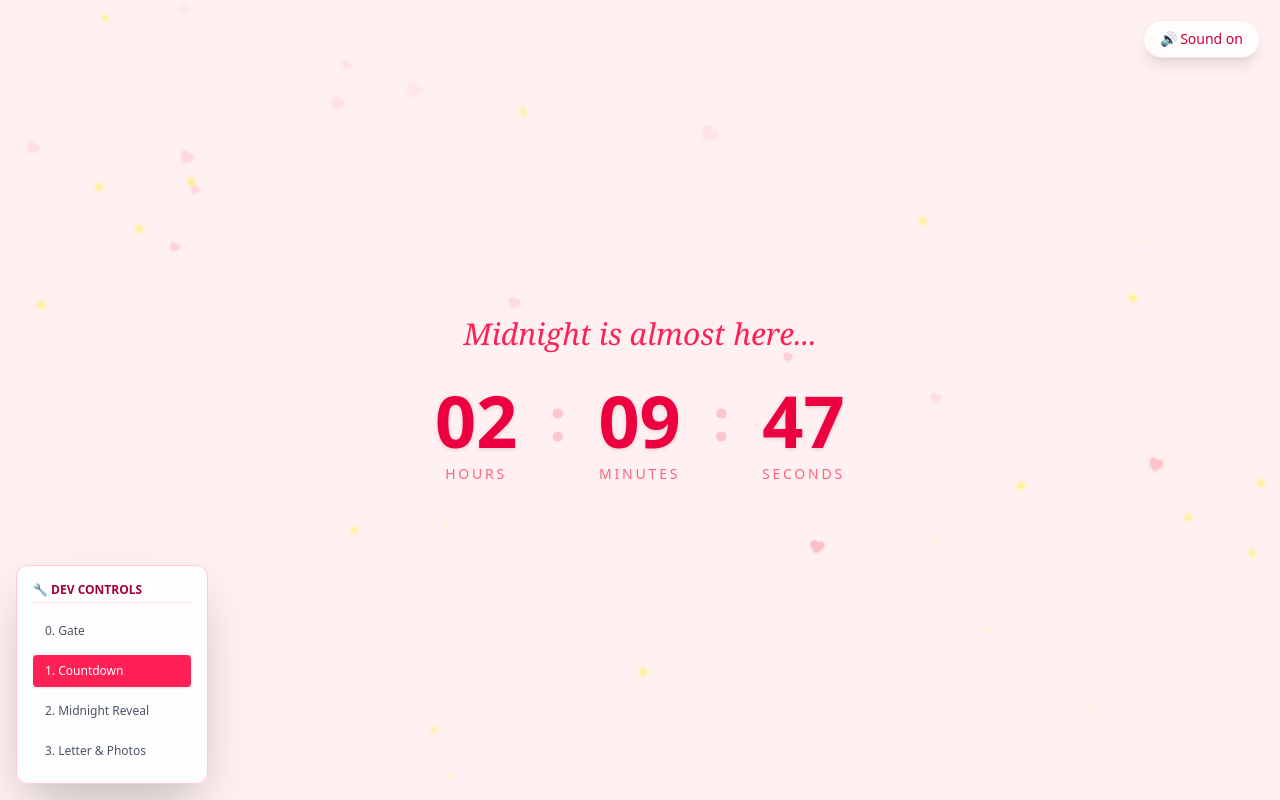
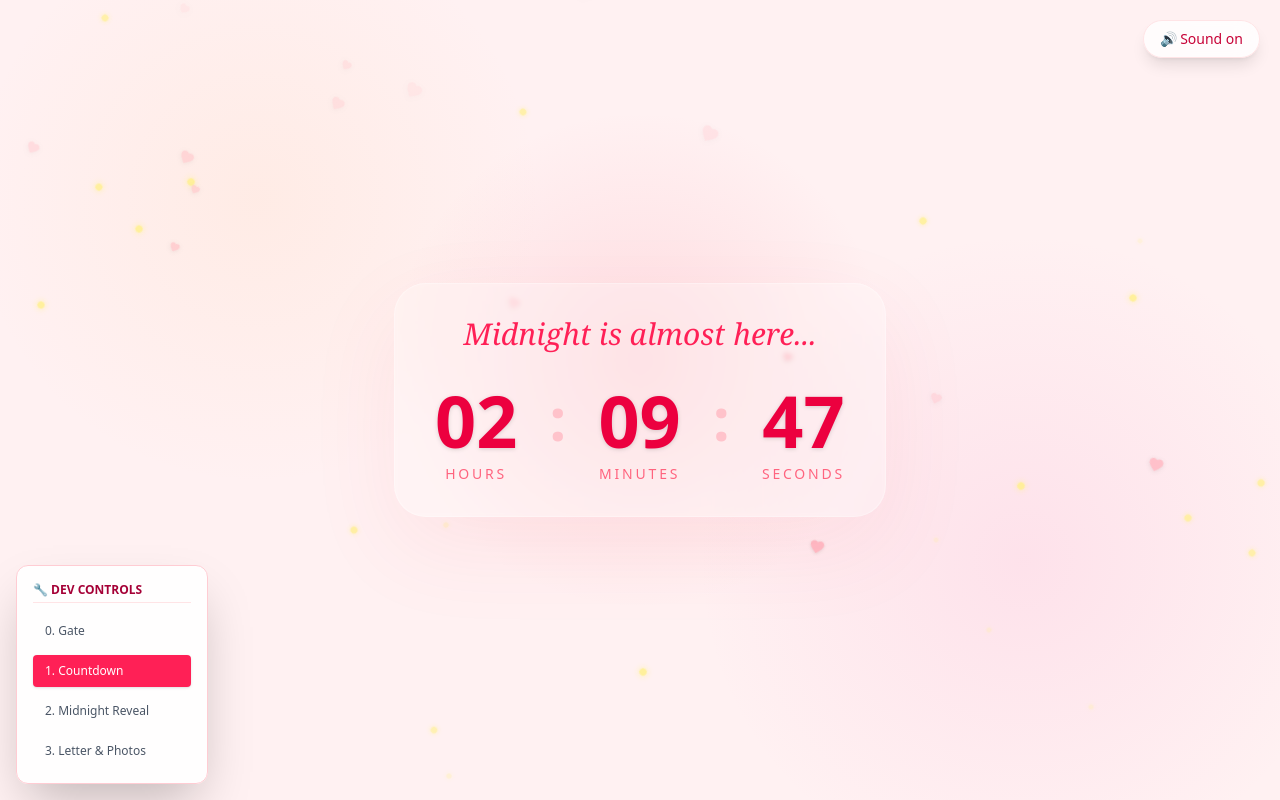
Before and after one commit to Henry336/birthday-microsite, a Next.js app: page / in a window 1280 px wide. Both pictures are taken after a click on the button "Tap to enter, my love". Built offline with nearby package versions, Linux system fonts and the light colour scheme; a web font is replaced by a local one.

Commit message:
QOL fixes

```diff
--- a/app/page.tsx
+++ b/app/page.tsx
@@ -34,11 +34,11 @@ const CONFIG = {
   // --- PHASE 2: MIDNIGHT REVEAL ---
   reveal: {
     title: "Happy 20th Birthday, <br/> my love!",
-    buttonText: "Read your letter →"
+    buttonText: "Read my letter →"
   },
 
   // --- PHASE 3: THE LETTER & PHOTOS ---
-  letterText: `🎉 🎉 Happy Birthday, Thel Thel! 🎉 🎉\n\nHappy Birthday ပါ ကလေးလေးရေ🥳🥳❤️ သဲသဲ အသက် ၂၀ တောင် ပြည့်သွားပြီပဲ 👀👀 မွေးနေ့ကစပြီး နောင်နှစ်ပေါင်းရာချီတဲ့အထိ ကျန်းမာချမ်းသာပြီး ကိုကိုနဲ့အမြဲတမ်း ပျော်ပျော်ရွှင်ရွှင်လက်တွဲသွားရပါစေ😋❤️ တောင်းတဲ့ဆုတွေလည်းပြည့်ပြီး ဘဝမှာလည်း အောင်မြင်မှုတွေ ပျော်ရွှင်မှုတွေ အများကြီးရပါစေနော် မှူးလေး😁🤍 \nအရမ်းချစ်တယ် ကလေးလေးရေ 😙😙😙😙❤️❤️❤️ အာာာဘွားးးးးး\n \n🎂ပျော်ရွှင်စရာ မွေးနေ့လေးဖြစ်ပါစေ မှူးလေး 🎂 နောက်လာမယ့် မွေးနေ့အဆက်ဆက်ကိုလည်း ဘဝလက်တွေဖော်တွေအဖြစ် ဖြတ်သန်းသွားကြရအောင်နော် 😚❤️❤️❤️ \n\nScroll down, my love — I saved some of my favorite memories of you.`,
+  letterText: `🎉 🎉 Happy Birthday, Thel Thel! 🎉 🎉\n\nHappy Birthday ပါ ကလေးလေးရေ🥳🥳❤️ သဲသဲ အသက် ၂၀ တောင် ပြည့်သွားပြီပဲ 👀👀 မွေးနေ့ကစပြီး နောင်နှစ်ပေါင်းရာချီတဲ့အထိ ကျန်းမာချမ်းသာပြီး ကိုကိုနဲ့အမြဲတမ်း ပျော်ပျော်ရွှင်ရွှင်လက်တွဲသွားရပါစေ😋❤️ တောင်းတဲ့ဆုတွေလည်းပြည့်ပြီး ဘဝမှာလည်း အောင်မြင်မှုတွေ ပျော်ရွှင်မှုတွေ အများကြီးရပါစေနော် မှူးလေး😁🤍 \nအရမ်းချစ်တယ် ကလေးလေးရေ 😙😙😙😙❤️❤️❤️ အာာာဘွားးးးးး\n \n🎂ပျော်ရွှင်စရာ မွေးနေ့လေးဖြစ်ပါစေ မှူးလေး 🎂 နောက်လာမယ့် မွေးနေ့အဆက်ဆက်ကိုလည်း ဘဝလက်တွေဖော်တွေအဖြစ် ဖြတ်သန်းသွားကြရအောင်နော် 😚❤️❤️❤️ \n\nScroll down, my love - I saved some of my favorite memories of you!`,
 
   // Ensure these files are in public/photos/
   carousel: [
@@ -216,6 +216,7 @@ export default function BirthdayMicrosite() {
 
   return (
     <div className="min-h-screen bg-rose-50 flex flex-col items-center justify-center relative overflow-hidden font-serif text-rose-950">
+      <div className="absolute inset-0 pointer-events-none bg-[radial-gradient(circle_at_50%_45%,rgba(251,113,133,0.16),transparent_32%),radial-gradient(circle_at_20%_25%,rgba(253,186,116,0.10),transparent_24%),radial-gradient(circle_at_80%_70%,rgba(244,114,182,0.12),transparent_28%)]" />
       {/* --- HIDDEN AUDIO --- */}
       <audio ref={calmAudioRef} src={CONFIG.music.calm} loop />
       <audio
@@ -314,7 +315,7 @@ export default function BirthdayMicrosite() {
 
         {/* ================= PHASE 1: COUNTDOWN ================= */}
         {phase === 1 && (
-          <div className="text-center animate-in fade-in zoom-in duration-700 space-y-8">
+          <div className="text-center animate-in fade-in zoom-in duration-700 space-y-8 rounded-[32px] px-10 py-8 bg-white/20 backdrop-blur-[2px] border border-white/30 shadow-[0_30px_90px_rgba(244,63,94,0.08)]">
             <h2 className="text-2xl md:text-3xl italic text-rose-500 font-light">
               {CONFIG.countdown.title}
             </h2>
```
